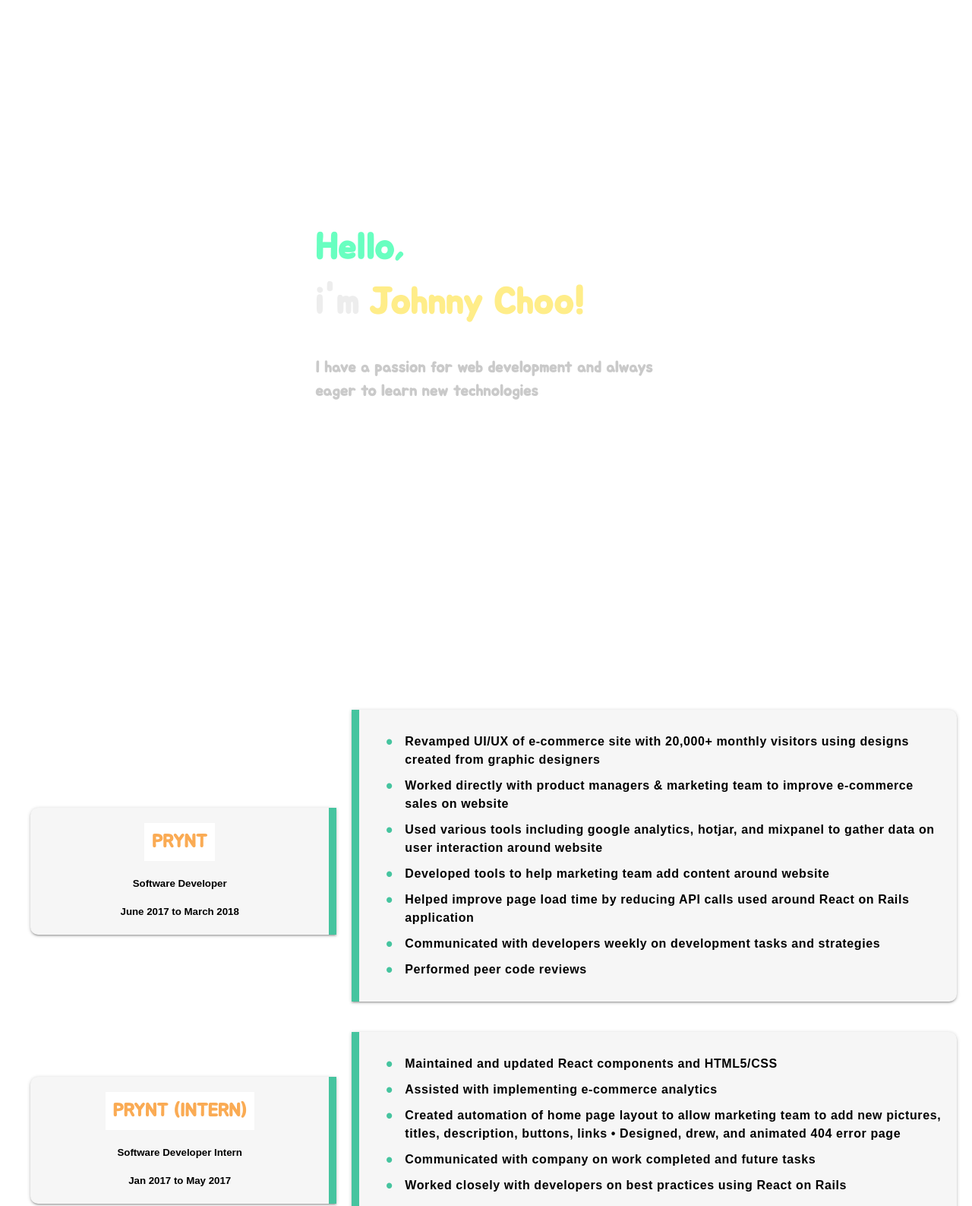
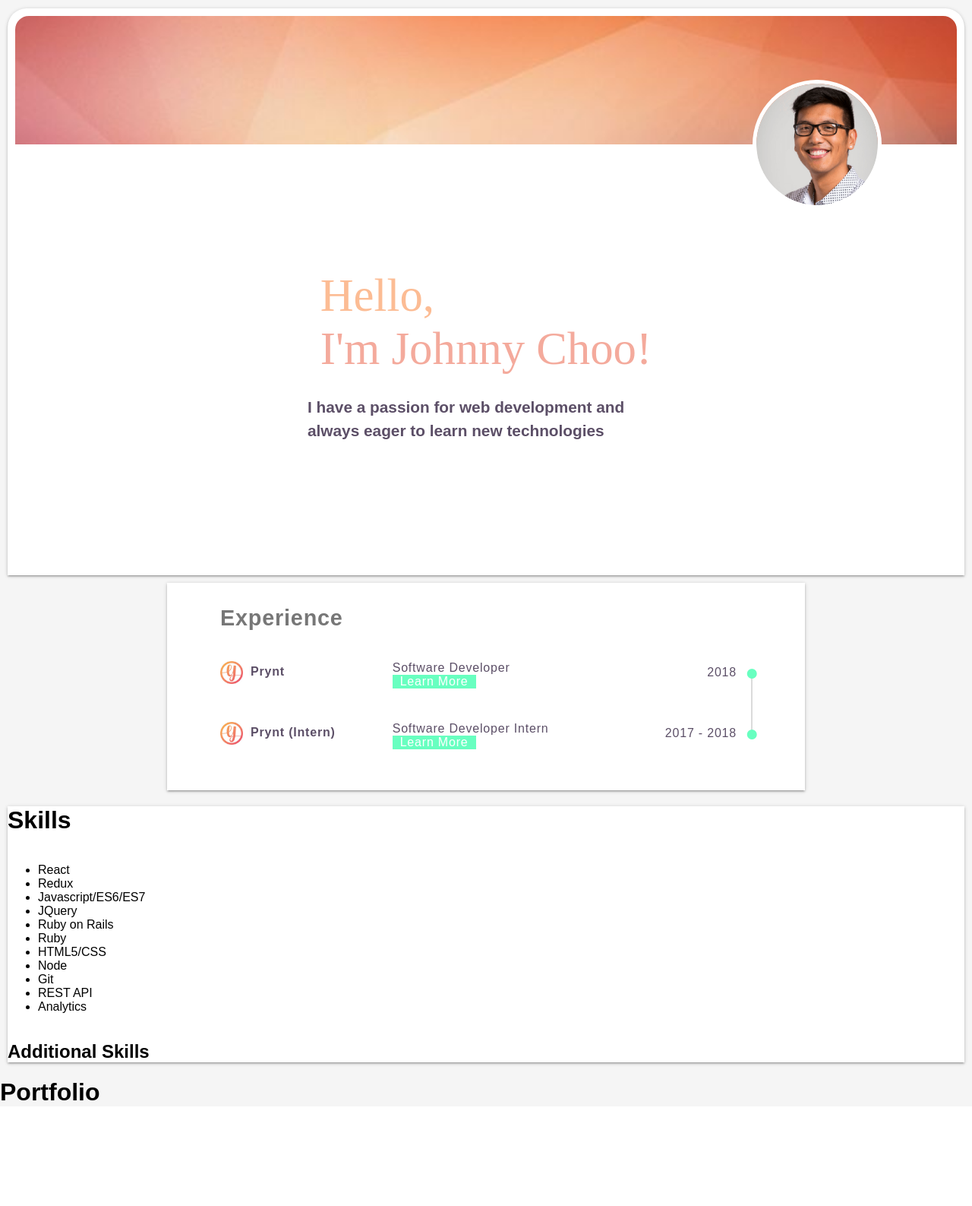
Before and after one commit to jchoo157/johnny-website, a React app: page / in a window 1280 px wide. Shown: the top 1587 px of the page at 76% size. After the commit the page ends 1478 px from the top, so only its background shows below. Built offline with nearby package versions, Linux system fonts and the light colour scheme; a web font is replaced by a local one.

Commit message:
update styling for main and experience sections and add learn more click functionality

```diff
--- a/index.html
+++ b/index.html
@@ -2,7 +2,7 @@
 <html>
 <head>
   <title>Johnny Choo</title>
-  <link href="https://fonts.googleapis.com/css?family=Jua" rel="stylesheet">
+  <link href="https://fonts.googleapis.com/css?family=Baloo+Bhaijaan|Jua|Kranky|Ramabhadra" rel="stylesheet">
 </head>
 <body>
   <div id="root"></div>
--- a/src/css/styles.css
+++ b/src/css/styles.css
@@ -23,67 +23,176 @@ html, body {
   color: #cacaca;
 }
 
+.peach1 {
+  color: #FCBC94;
+}
+
+.peach2 {
+  color: #F8CEA6;
+}
+
+.peach3 {
+  color: #F4AA9C;
+}
+
+.light-brown {
+  color: #a08b82;
+}
+
+.dark-brown {
+  color: #5C4F67;
+}
+
 .div-shadow {
   -webkit-box-shadow: 0 2px 2px 0 rgba(0,0,0,0.14), 0 3px 1px -2px rgba(0,0,0,0.12), 0 1px 5px 0 rgba(0,0,0,0.2);
   box-shadow: 0 2px 2px 0 rgba(0,0,0,0.14), 0 3px 1px -2px rgba(0,0,0,0.12), 0 1px 5px 0 rgba(0,0,0,0.2);
 }
 
 #home {
+  background: #F5F5F5;
+  padding-top: 1px;
 }
 
 #main {
-  display: flex;
-  flex-direction: column;
-  height: 100vh;
-  align-items: center;
-  justify-content: center;
-  /*background-image: url("../../public/images/calm.jpg");
+  height: 92vh;
+  margin: 10px;
+  padding: 5px;
+  border-top-right-radius: 25px;
+  border-top-left-radius: 25px;
+  position: relative;
+  min-height: 500px;
   background-size: cover;
   background-repeat: no-repeat;
-  background-position: center;*/
-  padding: 5px;
+  background: white;
 
-  h1 {
-    font-family: 'Jua', sans-serif;
+  .top-main {
+    z-index: 1;
+    height: 23%;
+    min-height: 127px;
+    background: #637496;
+    border-top-left-radius: 23px;
+    border-top-right-radius: 23px;
+    position: relative;
+    border: 5px solid white;
+    background-image: url('../../public/images/graphic_bg.jpg');
+    background-repeat: no-repeat;
+    background-size: cover;
+
+    .jchoo {
+      z-index: 2;
+      width: 10em;
+      position: absolute;
+      right: 8%;
+      bottom: -85px;
+      border: 5px solid white;
+      border-radius: 50%;
+
+      @media(max-width: 600px) {
+        right: 0px;
+        left: 0px;
+        margin: 0 auto;
+      }
+    }
+  }
+
+  .intro {
+    max-width: 470px;
+    margin: 0 auto;
+    z-index: 10;
+    height: 77%;
+    display:flex;
+    flex-direction: column;
+    justify-content: center;
+    padding-left: 40px;
+    padding-right: 40px;
+
+    .greeting {
+      font-family: 'Kranky', cursive;
+      font-size: 3.8em;
+      color: #4d4d4d;
+      margin-top: 0px;
+      margin-bottom: 0px;
+      /*border-bottom: 1px solid #4d4d4d;*/
+      padding-bottom: 5px;
+      margin: 0 auto;
+
+      @media(max-width: 600px) {
         font-size: 3em;
-    color: #4d4d4d;
-    line-height: 1.5em;
+      }
 
-    .intern {
-      font-size: 0.5em;
+      @media(max-width: 430px) {
+        font-size: 2em;
       }
     }
 
     h3 {
-    font-family: 'Jua', sans-serif;
       font-size: 1.3em;
       line-height: 1.5em;
+      margin-left: auto;
+      margin-right: auto;
+      font-family: "Source Sans Pro", arial, sans-serif;
+
+      @media(max-width: 600px) {
+        width: 352.17px;
+        font-size: 1.2em;
       }
 
-  .choo-picture {
-    background-image: url("../../public/images/jchoo.png");
-    background-size: contain;
-    background-repeat: no-repeat;
-    background-position: center;
-    width: 40%;
-    flex: 1;
-    order: 1;
+      @media(max-width: 430px) {
+        width: 234.8px;
+      }
     }
 
-  .intro {
-    /*flex: 1;
-    order: 2;*/
-    max-width: 450px;
+    @media(max-width: 600px) {
+      padding-left: 20px;
+      padding-right: 20px;
+    }
   }
 }
 
 #employment {
+  max-width: 800px;
+  padding: 20px;
+  margin: 0 auto;
+  background: white;
+  position: relative;
+  letter-spacing: 0.8px;
 
   h1 {
-    font-size: 3em;
-    color: white;
-    text-align: center;
-    font-family: 'Jua', sans-serif;
+    font-size: 1.8em;
+    text-align: left;
+    max-width: 700px;
+    margin: 10px auto;
+    font-family: "Source Sans Pro", arial, sans-serif;
+    color: #777777;
+
+    @media(max-width: 600px) {
+      font-size: 1.5em;
+    }
+  }
+
+  ul {
+    margin: 0 auto;
+    padding-left: 0px;
+    max-width: 700px;
+    padding-top: 20px;
+
+    .vertical-line {
+      border-right: 2px solid #dbdbdb;
+      height: 100%;
+      position: absolute;
+      right: -1px;
+      bottom: -31px;
+    }
+
+    li {
+      display: flex;
+      flex-direction: row;
+    }
+  }
+
+  img {
+    height: 30px;
+    vertical-align: middle;
   }
 
   h2 {
@@ -92,56 +201,87 @@ html, body {
     font-family: 'Jua', sans-serif;
   }
 
+  .company, .job-title, .company-date {
+    flex: 1;
+    padding-bottom: 30px;
+    font-size: 1em;
+    font-family: 'Jua', sans-serif;
+    font-family: "Source Sans Pro", arial, sans-serif;
+    color: #5C4F67;
+
+    @media(max-width: 600px) {
+      font-size: 0.8em;
+    }
+  }
+
+  .company {
+    padding-top: 10px;
+  }
+
+  .job-title {
+    padding-top: 10px;
+
+    .info-btn {
+      background: #68ffc0;
+      color: white;
+      padding-left: 10px;
+      padding-right: 10px;
+      display: inline-block;
+      cursor: pointer;
+    }
+  }
+
+  .company-name {
+    margin-left: 10px;
+    font-weight: bold;
+  }
+
+  .company-date {
+    text-align: right;
+    position: relative;
+    padding-right: 20px;
+    line-height: 50px;
+
+    &::after {
+      content: "●";
+      margin-left: 10px;
+      color: #68ffc0;
+      position: absolute;
+      font-size: 30px;
+      right: -10px;
+    }
+  }
+
   h5 {
     font-weight: bold;
   }
 
-  .job {
-    display: flex;
-    flex-direction: row;
-    align-items: center;
-
-    .company-info {
-      text-align: center;
+  .company-tasks {
     flex: 1;
-      border-right: 10px solid #46C49F;
-      border-top-left-radius: 10px;
-      border-bottom-left-radius: 10px;
-      background: #F6F6F6;
-
-      h2 {
-        display: inline-block;
-        margin-bottom: 0px;
-        background: white;
-        padding: 10px;
-      }
-    }
-
-    .company-tasks {
-      flex: 2;
     border-left: 10px solid #46C49F;
     background: #F6F6F6;
-      padding-top: 20px;
-      padding-bottom: 20px;
     margin-left: 20px;
     margin-right: 20px;
-      margin-bottom: 40px;
     border-top-right-radius: 10px;
     border-bottom-right-radius: 10px;
+    text-align: center;
+    padding-bottom: 20px;
 
     ul {
       list-style-type: none;
-        padding-right: 20px;
+      margin-right: 40px;
     }
 
     li {
-        font-weight: bold;
       position: relative;
       margin-top: 10px;
       margin-bottom: 10px;
       padding-left: 20px;
       letter-spacing: 0.6px;
       line-height: 1.5em;
+      text-align: left;
+      margin-left: 30px;
+      font-family: "Source Sans Pro", arial, sans-serif;
 
       &::before {
         position: absolute;
@@ -153,5 +293,27 @@ html, body {
       }
     }
   }
+
+  @media(max-width: 850px) {
+    margin-left: 10px;
+    margin-right: 10px;
   }
 }
+
+/* SKILLS */
+
+#skills {
+  background: white;
+  margin: 10px;
+
+  .development-skills {
+    display:flex;
+    flex-direction: row;
+
+
+  }
+
+  .additional-skills {
+
+  }
+}
--- a/src/js/components/Home/Employment.js
+++ b/src/js/components/Home/Employment.js
@@ -1,45 +1,95 @@
 import React, {Component} from 'react';
 
 export default class Employment extends Component {
+  constructor() {
+    super();
+
+    this.state = {
+      infosOpen: {
+        'Prynt': false,
+        'Prynt (Intern)': false
+      }
+    }
+
+    this.learnMoreClick = this.learnMoreClick.bind(this)
+    this.jobInfo = this.jobInfo.bind(this)
+  }
+
+  learnMoreClick(company) {
+    let infosOpen = Object.assign({}, this.state.infosOpen);
+
+    if (this.state.infosOpen[company]) {
+      console.log(company, 'set false')
+      infosOpen[company] = false;
+      this.setState({infosOpen})
+    } else {
+      console.log(company, 'set true')
+      infosOpen[company] = true;
+      this.setState({infosOpen})
+    }
+
+    console.log(this.state)
+  }
+
+  jobInfo(company) {
+    if (company == 'Prynt') {
+      return (
+        <ul>
+          <li>Revamped UI/UX of e-commerce site with 20,000+ monthly visitors using designs created from graphic designers</li>
+          <li>Worked directly with product managers & marketing team to improve e-commerce sales on website</li>
+          <li>Used various tools including google analytics, hotjar, and mixpanel to gather data on user interaction around website • Helped improve page load time by reducing API calls used around React on Rails application</li>
+          <li>Developed tools to help marketing team add content around website</li>
+          <li>Communicated with developers weekly on development tasks and strategies</li>
+          <li>Performed peer code reviews</li>
+        </ul>
+      )
+    } else if (company == 'Prynt (Intern)') {
+      return (
+        <ul>
+          <li>Revamped UI/UX of e-commerce site with 20,000+ monthly visitors using designs created from graphic designers</li>
+          <li>Worked directly with product managers & marketing team to improve e-commerce sales on website</li>
+          <li>Used various tools including google analytics, hotjar, and mixpanel to gather data on user interaction around website • Helped improve page load time by reducing API calls used around React on Rails application</li>
+          <li>Developed tools to help marketing team add content around website</li>
+          <li>Communicated with developers weekly on development tasks and strategies</li>
+          <li>Performed peer code reviews</li>
+        </ul>
+      )
+    }
+  }
+
   render() {
+    const {infosOpen} = this.state;
+
     return (
-      <div id="employment">
-        <h1>Work Experience</h1>
+      <div id="employment" className="div-shadow">
+        <h1>Experience</h1>
         <ul>
-          <li className="job">
-            <div className="company-info div-shadow">
-              <h2>PRYNT</h2>
-              <h5>Software Developer</h5>
-              <h5>June 2017 to March 2018</h5>
+          <li>
+            <div className="company"><img src="../../../../public/images/prynt_logo.jpg"/><span className="company-name">Prynt</span></div>
+            <div className="job-title">
+              Software Developer
+              <br/>
+              <div className="info-btn" onClick={() => {this.learnMoreClick('Prynt', 'Software Developer')}}>Learn More</div>
             </div>
-            <div className="company-tasks div-shadow">
-              <ul>
-                <li>Revamped UI/UX of e-commerce site with 20,000+ monthly visitors using designs created from graphic designers</li>
-                <li>Worked directly with product managers & marketing team to improve e-commerce sales on website</li>
-                <li>Used various tools including google analytics, hotjar, and mixpanel to gather data on user interaction around website</li>
-                <li>Developed tools to help marketing team add content around website</li>
-                <li>Helped improve page load time by reducing API calls used around React on Rails application</li>
-                <li>Communicated with developers weekly on development tasks and strategies</li>
-                <li>Performed peer code reviews</li>
-              </ul>
+            <div className="company-date">
+              2018
+              <div className="vertical-line"></div>
             </div>
           </li>
-          <li className="job">
-            <div className="company-info div-shadow">
-              <h2>PRYNT <span className="intern">(INTERN)</span></h2>
-              <h5>Software Developer Intern</h5>
-              <h5>Jan 2017 to May 2017</h5>
+          {infosOpen['Prynt'] ? <div className="company-tasks">{this.jobInfo('Prynt')}</div> : null}
+
+          <li>
+            <div className="company"><img src="../../../../public/images/prynt_logo.jpg"/><span className="company-name">Prynt (Intern)</span></div>
+            <div className="job-title">
+              Software Developer Intern
+              <br/>
+              <div className="info-btn" onClick={() => {this.learnMoreClick('Prynt (Intern)', 'Software Developer Intern')}}>Learn More</div>
             </div>
-            <div className="company-tasks div-shadow">
-              <ul>
-                <li>Maintained and updated React components and HTML5/CSS</li>
-                <li>Assisted with implementing e-commerce analytics</li>
-                <li>Created automation of home page layout to allow marketing team to add new pictures, titles, description, buttons, links • Designed, drew, and animated 404 error page</li>
-                <li>Communicated with company on work completed and future tasks</li>
-                <li>Worked closely with developers on best practices using React on Rails</li>
-              </ul>
+            <div className="company-date">
+              2017 - 2018
             </div>
           </li>
+          {infosOpen['Prynt (Intern)'] ? <div className="company-tasks">{this.jobInfo('Prynt')}</div> : null}
         </ul>
       </div>
     )
--- a/src/js/components/Home/Main.js
+++ b/src/js/components/Home/Main.js
@@ -3,14 +3,17 @@ import React, { Component } from 'react';
 export default class Main extends Component {
   render() {
     return(
-      <div id="main">
+      <div id="main" className="div-shadow">
+        <div className="top-main">
+          <img src="../../../../public/images/jchoo.png" className="jchoo"/>
+        </div>
         <div className="intro">
-          <h1>
-            <span className="light-green">Hello,</span>
+          <div className="greeting">
+            <span className="peach1">Hello,</span>
             <br/>
-            <span className="white">i'm</span> <span className="light-yellow">Johnny Choo!</span>
-          </h1>
-          <h3 className="light-grey">I have a passion for web development and always eager to learn new technologies</h3>
+            <span className="peach3">I'm <span>Johnny Choo!</span></span>
+          </div>
+          <h3 className="dark-brown">I have a passion for web development and always eager to learn new technologies</h3>
         </div>
         {/*<div className="choo-picture"></div>*/}
       </div>
--- a/src/js/components/Home/Skills.js
+++ b/src/js/components/Home/Skills.js
@@ -3,14 +3,26 @@ import React, { Component } from 'react';
 export default class Skills extends Component {
   render() {
     return(
-      <div id="skills">
+      <div id="skills" className="div-shadow">
         <h1>Skills</h1>
-        <ul>
-          <li>Front End Development - React/Redux/</li>
-          <li>Back End Development - Ruby on Rails</li>
-          <li></li>
-          <li></li>
-        </ul>
+        <div className="development-skills">
+          <ul>
+            <li>React</li>
+            <li>Redux</li>
+            <li>Javascript/ES6/ES7</li>
+            <li>JQuery</li>
+            <li>Ruby on Rails</li>
+            <li>Ruby</li>
+            <li>HTML5/CSS</li>
+            <li>Node</li>
+            <li>Git</li>
+            <li>REST API</li>
+            <li>Analytics</li>
+          </ul>
+        </div>
+        <div className="additional-skills">
+          <h2>Additional Skills</h2>
+        </div>
       </div>
     )
   }
```
Also changed, not shown: public/images/clouds.jpg (added), public/images/graphic_bg.jpg (added), public/images/mountains.jpg (added), public/images/prynt_logo.jpg (added), public/images/prynt_logo.png (added). Lines whose indentation alone changed are shown as unchanged.
